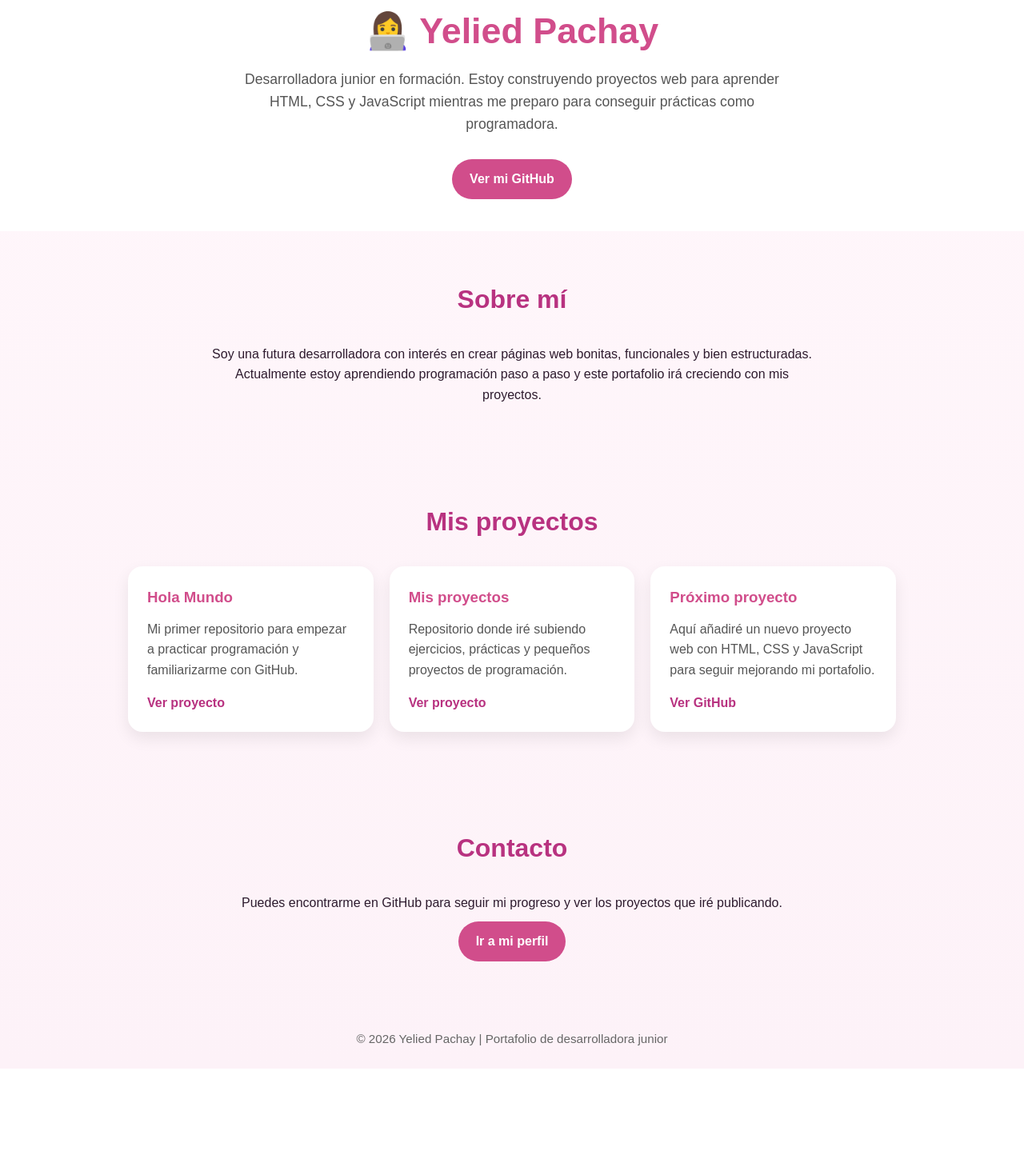
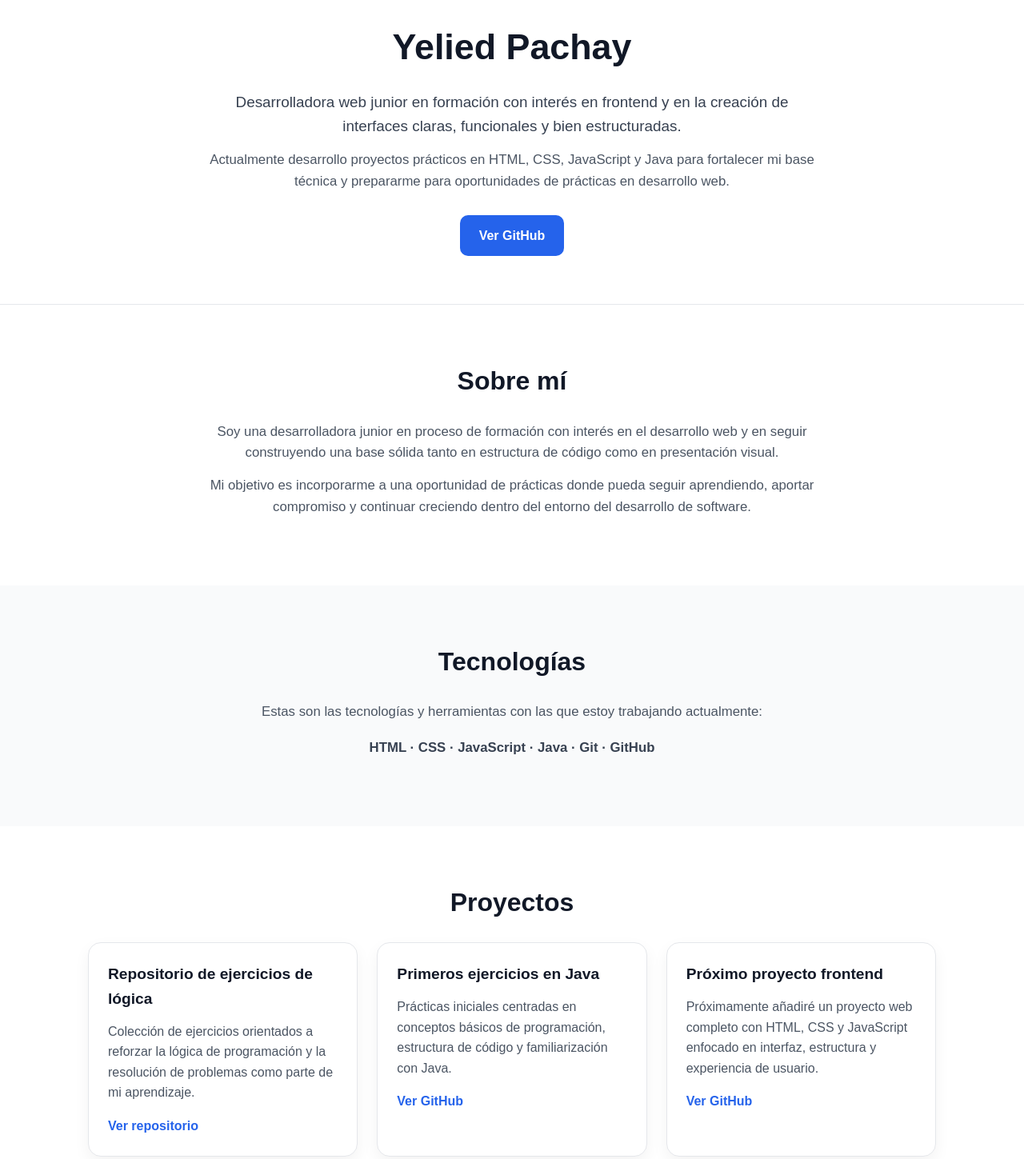
Before and after one commit to yelied25/yelied25.github.io, a plain HTML site: page index.html in a window 1280 px wide. Shown: the part 57-1506 px from the top of the page at 80% size. Before the commit the page ends 1393 px from the top, so only its background shows below. Drawn offline with Linux system fonts and the light colour scheme.

Commit message:
Update index.html

```diff
--- a/index.html
+++ b/index.html
@@ -3,7 +3,29 @@
 <head>
   <meta charset="UTF-8" />
   <meta name="viewport" content="width=device-width, initial-scale=1.0" />
-  <title>Yelied Pachay | Portafolio</title>
+
+  <title>Yelied Pachay | Desarrolladora Web Junior en Madrid</title>
+  <meta
+    name="description"
+    content="Portafolio de Yelied Pachay, desarrolladora web junior en formación en Madrid. Proyectos en HTML, CSS, JavaScript y Java orientados a prácticas y primeras oportunidades en desarrollo web."
+  />
+  <meta
+    name="keywords"
+    content="Yelied Pachay, desarrolladora web junior, programadora junior, portafolio web, HTML, CSS, JavaScript, Java, GitHub, prácticas programación, desarrollo web Madrid"
+  />
+  <meta name="author" content="Yelied Pachay" />
+  <meta name="robots" content="index, follow" />
+
+  <meta property="og:title" content="Yelied Pachay | Desarrolladora Web Junior" />
+  <meta
+    property="og:description"
+    content="Portafolio profesional con proyectos de HTML, CSS, JavaScript y Java enfocados en desarrollo web junior."
+  />
+  <meta property="og:type" content="website" />
+  <meta property="og:url" content="https://yelied25.github.io/" />
+
+  <link rel="canonical" href="https://yelied25.github.io/" />
+
   <style>
     * {
       margin: 0;
@@ -12,153 +34,262 @@
       font-family: Arial, sans-serif;
     }
 
+    html {
+      scroll-behavior: smooth;
+    }
+
     body {
-      background: linear-gradient(to bottom, #fff7fb, #fdf2f8);
-      color: #2d1b2e;
+      background: #f7f8fa;
+      color: #1f2937;
       line-height: 1.6;
     }
 
     header {
       text-align: center;
-      padding: 60px 20px 40px;
-      background: white;
+      padding: 80px 20px 60px;
+      background: #ffffff;
+      border-bottom: 1px solid #e5e7eb;
     }
 
-    header h1 {
-      font-size: 2.8rem;
-      margin-bottom: 10px;
-      color: #d14d8b;
+    .container {
+      max-width: 1100px;
+      margin: 0 auto;
+      padding: 0 20px;
     }
 
-    header p {
-      font-size: 1.1rem;
-      color: #555;
-      max-width: 700px;
-      margin: 0 auto 20px;
+    h1 {
+      font-size: 2.8rem;
+      margin-bottom: 18px;
+      color: #111827;
+    }
+
+    .subtitle {
+      max-width: 760px;
+      margin: 0 auto 14px;
+      font-size: 1.18rem;
+      color: #374151;
+    }
+
+    .description {
+      max-width: 760px;
+      margin: 0 auto 28px;
+      font-size: 1.05rem;
+      color: #4b5563;
     }
 
     .btn {
       display: inline-block;
       text-decoration: none;
-      background: #d14d8b;
-      color: white;
-      padding: 12px 22px;
-      border-radius: 30px;
+      background: #2563eb;
+      color: #ffffff;
+      padding: 13px 24px;
+      border-radius: 10px;
       font-weight: bold;
-      margin-top: 10px;
+      transition: 0.2s ease;
+    }
+
+    .btn:hover {
+      background: #1d4ed8;
     }
 
     section {
-      max-width: 1000px;
-      margin: 0 auto;
-      padding: 60px 20px;
+      padding: 70px 20px;
+    }
+
+    .section-light {
+      background: #ffffff;
+    }
+
+    .section-soft {
+      background: #f9fafb;
     }
 
     h2 {
       text-align: center;
       font-size: 2rem;
-      margin-bottom: 30px;
-      color: #b83280;
+      margin-bottom: 24px;
+      color: #111827;
     }
 
-    .about, .contact {
+    .section-text {
+      max-width: 820px;
+      margin: 0 auto;
       text-align: center;
-      max-width: 750px;
-      margin: 0 auto;
+      color: #4b5563;
+      font-size: 1.05rem;
+    }
+
+    .section-text p {
+      margin-bottom: 14px;
+    }
+
+    .tech-list {
+      margin-top: 18px;
+      font-weight: bold;
+      color: #374151;
     }
 
     .projects {
+      max-width: 1100px;
+      margin: 0 auto;
       display: grid;
-      grid-template-columns: repeat(auto-fit, minmax(260px, 1fr));
-      gap: 20px;
+      grid-template-columns: repeat(auto-fit, minmax(280px, 1fr));
+      gap: 24px;
     }
 
     .card {
-      background: white;
-      border-radius: 18px;
+      background: #ffffff;
+      border: 1px solid #e5e7eb;
+      border-radius: 16px;
       padding: 24px;
-      box-shadow: 0 8px 20px rgba(0,0,0,0.08);
+      box-shadow: 0 8px 20px rgba(0, 0, 0, 0.05);
     }
 
     .card h3 {
+      font-size: 1.2rem;
       margin-bottom: 12px;
-      color: #d14d8b;
+      color: #111827;
     }
 
     .card p {
-      color: #555;
-      margin-bottom: 15px;
+      color: #4b5563;
+      margin-bottom: 16px;
     }
 
     .card a {
       text-decoration: none;
-      color: #b83280;
+      color: #2563eb;
       font-weight: bold;
+    }
+
+    .card a:hover {
+      text-decoration: underline;
     }
 
     footer {
       text-align: center;
-      padding: 25px;
+      padding: 28px 20px;
+      background: #ffffff;
+      border-top: 1px solid #e5e7eb;
+      color: #6b7280;
       font-size: 0.95rem;
-      color: #666;
+    }
+
+    @media (max-width: 768px) {
+      h1 {
+        font-size: 2.2rem;
+      }
+
+      .subtitle {
+        font-size: 1.05rem;
+      }
+
+      .description,
+      .section-text {
+        font-size: 1rem;
+      }
+
+      header {
+        padding: 60px 20px 50px;
+      }
+
+      section {
+        padding: 55px 20px;
+      }
     }
   </style>
 </head>
 <body>
 
   <header>
-    <h1>👩‍💻 Yelied Pachay</h1>
-    <p>
-      Desarrolladora junior en formación. Estoy construyendo proyectos web
-      para aprender HTML, CSS y JavaScript mientras me preparo para conseguir prácticas como programadora.
-    </p>
-    <a class="btn" href="https://github.com/yelied25" target="_blank">Ver mi GitHub</a>
+    <div class="container">
+      <h1>Yelied Pachay</h1>
+      <p class="subtitle">
+        Desarrolladora web junior en formación con interés en frontend y en la creación de interfaces claras, funcionales y bien estructuradas.
+      </p>
+      <p class="description">
+        Actualmente desarrollo proyectos prácticos en HTML, CSS, JavaScript y Java para fortalecer mi base técnica y prepararme para oportunidades de prácticas en desarrollo web.
+      </p>
+      <a class="btn" href="https://github.com/yelied25" target="_blank">Ver GitHub</a>
+    </div>
   </header>
 
-  <section>
-    <h2>Sobre mí</h2>
-    <div class="about">
-      <p>
-        Soy una futura desarrolladora con interés en crear páginas web bonitas,
-        funcionales y bien estructuradas. Actualmente estoy aprendiendo programación
-        paso a paso y este portafolio irá creciendo con mis proyectos.
-      </p>
-    </div>
-  </section>
-
-  <section>
-    <h2>Mis proyectos</h2>
-    <div class="projects">
-      <div class="card">
-        <h3>Hola Mundo</h3>
-        <p>Mi primer repositorio para empezar a practicar programación y familiarizarme con GitHub.</p>
-        <a href="https://github.com/yelied25/HolaMundo" target="_blank">Ver proyecto</a>
-      </div>
-
-      <div class="card">
-        <h3>Mis proyectos</h3>
-        <p>Repositorio donde iré subiendo ejercicios, prácticas y pequeños proyectos de programación.</p>
-        <a href="https://github.com/yelied25/Mis-proyectos" target="_blank">Ver proyecto</a>
-      </div>
-
-      <div class="card">
-        <h3>Próximo proyecto</h3>
-        <p>Aquí añadiré un nuevo proyecto web con HTML, CSS y JavaScript para seguir mejorando mi portafolio.</p>
-        <a href="https://github.com/yelied25" target="_blank">Ver GitHub</a>
+  <section class="section-light">
+    <div class="container">
+      <h2>Sobre mí</h2>
+      <div class="section-text">
+        <p>
+          Soy una desarrolladora junior en proceso de formación con interés en el desarrollo web y en seguir construyendo una base sólida tanto en estructura de código como en presentación visual.
+        </p>
+        <p>
+          Mi objetivo es incorporarme a una oportunidad de prácticas donde pueda seguir aprendiendo, aportar compromiso y continuar creciendo dentro del entorno del desarrollo de software.
+        </p>
       </div>
     </div>
   </section>
 
-  <section>
-    <h2>Contacto</h2>
-    <div class="contact">
-      <p>Puedes encontrarme en GitHub para seguir mi progreso y ver los proyectos que iré publicando.</p>
-      <a class="btn" href="https://github.com/yelied25" target="_blank">Ir a mi perfil</a>
+  <section class="section-soft">
+    <div class="container">
+      <h2>Tecnologías</h2>
+      <div class="section-text">
+        <p>
+          Estas son las tecnologías y herramientas con las que estoy trabajando actualmente:
+        </p>
+        <p class="tech-list">
+          HTML · CSS · JavaScript · Java · Git · GitHub
+        </p>
+      </div>
+    </div>
+  </section>
+
+  <section class="section-light">
+    <div class="container">
+      <h2>Proyectos</h2>
+      <div class="projects">
+        <div class="card">
+          <h3>Repositorio de ejercicios de lógica</h3>
+          <p>
+            Colección de ejercicios orientados a reforzar la lógica de programación y la resolución de problemas como parte de mi aprendizaje.
+          </p>
+          <a href="https://github.com/yelied25/Mis-proyectos" target="_blank">Ver repositorio</a>
+        </div>
+
+        <div class="card">
+          <h3>Primeros ejercicios en Java</h3>
+          <p>
+            Prácticas iniciales centradas en conceptos básicos de programación, estructura de código y familiarización con Java.
+          </p>
+          <a href="https://github.com/yelied25" target="_blank">Ver GitHub</a>
+        </div>
+
+        <div class="card">
+          <h3>Próximo proyecto frontend</h3>
+          <p>
+            Próximamente añadiré un proyecto web completo con HTML, CSS y JavaScript enfocado en interfaz, estructura y experiencia de usuario.
+          </p>
+          <a href="https://github.com/yelied25" target="_blank">Ver GitHub</a>
+        </div>
+      </div>
+    </div>
+  </section>
+
+  <section class="section-soft">
+    <div class="container">
+      <h2>Contacto</h2>
+      <div class="section-text">
+        <p>
+          Puedes consultar mi perfil de GitHub para seguir la evolución de mis proyectos y próximos desarrollos.
+        </p>
+        <p>
+          Estoy construyendo este portafolio de forma progresiva mientras avanzo en mi formación como desarrolladora.
+        </p>
+        <a class="btn" href="https://github.com/yelied25" target="_blank">Ir a mi GitHub</a>
+      </div>
     </div>
   </section>
 
   <footer>
-    © 2026 Yelied Pachay | Portafolio de desarrolladora junior
+    © 2026 Yelied Pachay | Portafolio de desarrolladora web junior
   </footer>
 
 </body>
```
